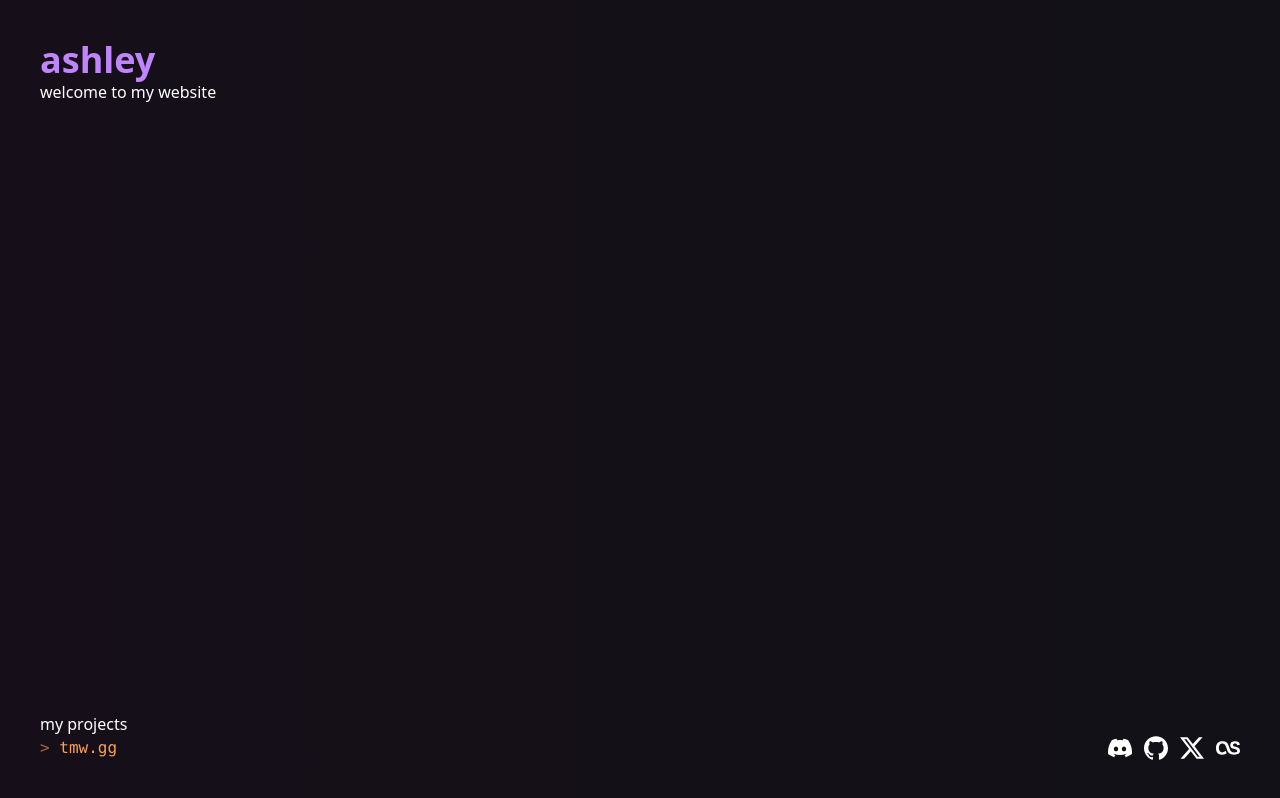
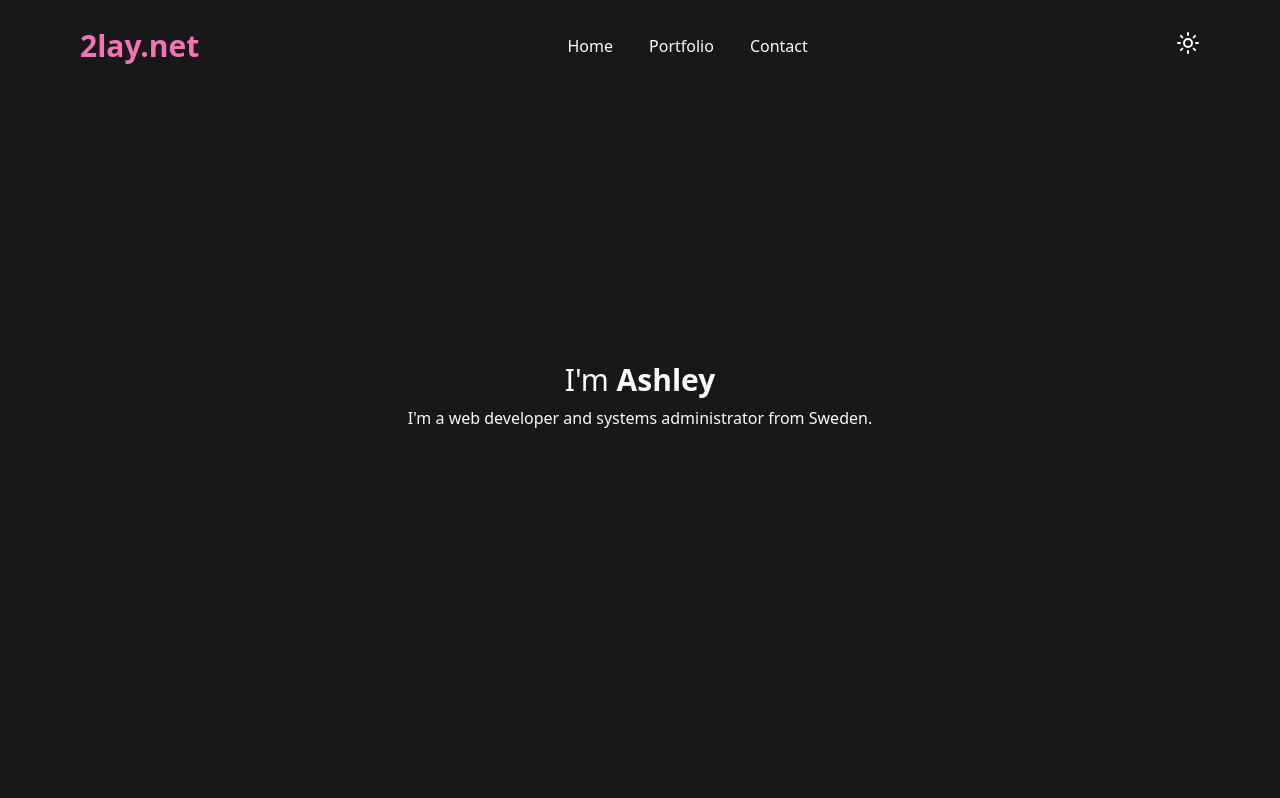
Before and after one commit to 2lay/2lay.net, a SvelteKit app: page / in a window 1280 px wide. Built offline with nearby package versions, Linux system fonts and the light colour scheme.

Commit message:
feat: some

```diff
--- a/package.json
+++ b/package.json
@@ -42,6 +42,7 @@
 	},
 	"dependencies": {
 		"drizzle-orm": "^0.33.0",
+		"lucide-svelte": "^0.454.0",
 		"postgres": "^3.4.4"
 	}
 }
--- /dev/null
+++ b/src/lib/components/Navigation.svelte
@@ -0,0 +1,27 @@
+<script>
+    import ThemeSwitcher from '$lib/components/ThemeSwitcher.svelte';
+    import { House } from 'lucide-svelte';
+  </script>
+
+  <div
+    id="nav"
+    class="flex items-center justify-between text-neutral-50 dark:text-neutral-900 px-20 pt-7 fixed top-0 left-0 w-full z-10"
+  >
+    <div id="nav-left">
+      <p class="text-bold text-3xl font-bold"><span class="text-pink-400">2lay.net</span></p>
+    </div>
+    <div id="nav-right" class="flex flex-row space-x-4">
+      <a href="https://google.com" class="flex duration-150 hover:text-pink-100 hover:bg-pink-300/20 hover:shadow-pink-200 dark:hover:text-pink-600 dark:hover:bg-pink-50 dark:hover:shadow-pink-100 px-2.5 py-1.5 rounded-lg">
+        <p>Home</p>
+      </a>
+      <a href="https://google.com" class="flex duration-150 hover:text-pink-100 hover:bg-pink-300/20 hover:shadow-pink-200 dark:hover:text-pink-600 dark:hover:bg-pink-50 dark:hover:shadow-pink-100 px-2.5 py-1.5 rounded-lg">
+        <p>Portfolio</p>
+      </a>
+      <a href="https://google.com" class="flex duration-150 hover:text-pink-100 hover:bg-pink-300/20 hover:shadow-pink-200 dark:hover:text-pink-600 dark:hover:bg-pink-50 dark:hover:shadow-pink-100 px-2.5 py-1.5 rounded-lg">
+        <p>Contact</p>
+      </a>
+    </div>
+    <div>
+      <ThemeSwitcher />
+    </div>
+  </div>
--- /dev/null
+++ b/src/lib/components/ThemeSwitcher.svelte
@@ -0,0 +1,24 @@
+<script>
+  import { Sun, Moon } from 'lucide-svelte';
+  import { browser } from '$app/environment';
+
+  let isDarkMode = false;
+
+  function toggle() {
+    if (browser) {
+      document.body.classList.toggle('dark');
+      isDarkMode = !isDarkMode;
+    }
+  }
+</script>
+
+<button
+  class="text-neutral-50 dark:text-neutral-900"
+  on:click={toggle}
+  aria-label="Toggle dark mode">
+  {#if isDarkMode}
+    <Moon class="w-6 h-6" />
+  {:else}
+    <Sun class="w-6 h-6" />
+  {/if}
+</button>
--- /dev/null
+++ b/src/lib/styles.svelte
@@ -0,0 +1,10 @@
+<style lang="postcss">
+	:global(body) {
+		@apply bg-zinc-900;
+		transition: background-color 0.3s;
+	}
+	:global(body.dark) {
+		@apply bg-zinc-200;
+	}
+
+</style>
--- a/src/routes/+layout.svelte
+++ b/src/routes/+layout.svelte
@@ -1,8 +1,9 @@
 <script lang="ts">
 	import '../app.css';
 	let { children } = $props();
+	import Styles from '../lib/styles.svelte';
 </script>
 
-<div class="min-h-screen bg-neutral-900 text-white">
+<div>
 	{@render children()}
 </div>
--- a/src/routes/+page.svelte
+++ b/src/routes/+page.svelte
@@ -1,67 +1,10 @@
-<svelte:head>
-    <title>2lay.net</title>
-    <meta name="description" content="2lay.net" />
-    <meta name="keywords" content="2lay,ashley,2lay.net" />
-    <meta property="og:title" content="2lay.net" />
-    <meta property="og:description" content="2lay.net" />
-    <meta property="og:type" content="website" />
-    <meta property="og:url" content="https://2lay.net" />
-    <meta property="og:image" content="https://2lay.net/avatar.png" />
-    <meta property="og:site_name" content="2lay.net" />
-    <meta property="theme-color" content="#c084fc" />
-    <meta name="twitter:card" content="summary" />
-    <meta name="twitter:title" content="2lay.net" />
-    <meta name="twitter:description" content="2lay.net" />
-    <meta name="twitter:image" content="https://2lay.net/avatar.png" />
-    <link rel="icon" href="/favicon.ico" />
-    <link rel="apple-touch-icon" href="https://2lay.net/avatar.png" />
-  </svelte:head>
-<main>
-    <div class="flex h-screen flex-col justify-between bg-gradient-to-r from-[#df94fb] to-[#c1adf8] p-10">
-      <div class="absolute inset-0 bg-black opacity-90"></div>
-      <div class="relative z-10 flex h-screen flex-col justify-between">
-        <div>
-          <h1 class="text-4xl font-bold text-purple-400">ashley</h1>
-          <p>welcome to my website</p>
-        </div>
-        <div class="flex justify-between">
-          <div class="flex flex-col gap-[0px]">
-            <p class="text-white">my projects</p>
-            <a href="https://tmw.gg" class="font-mono text-[#ff9f4d] transition-colors duration-300 hover:text-[#ffb472]">
-              <span class="text-[#a86932] group-hover:text-[#ffb472]">></span> tmw.gg </a>
-          </div>
-          <!-- svelte-ignore a11y_consider_explicit_label -->
-          <div class="flex items-end gap-[0px] gap-x-3">
-            <!-- svelte-ignore a11y_consider_explicit_label -->
-            <!-- svelte-ignore a11y_invalid_attribute -->
-            <a href="#" class="group relative h-6 w-6 hover:scale-110 duration-150">
-              <div class="pointer-events-none absolute bottom-full left-1/2 mb-2 -translate-x-1/2 opacity-0 transition-opacity duration-200 group-hover:opacity-100">
-                <div class="whitespace-nowrap rounded bg-neutral-800 px-2 py-1 text-sm text-white">
-                  <strong>2lay</strong> on Discord
-                </div>
-                <div class="mx-auto h-0 w-0 border-l-[6px] border-r-[6px] border-t-[6px] border-l-transparent border-r-transparent border-t-neutral-800"></div>
-              </div>
-              <svg viewBox="0 0 24 24" xmlns="http://www.w3.org/2000/svg" class="h-full w-full fill-white text-white transition-colors duration-300 hover:fill-purple-400">
-                <path d="M20.317 4.3698a19.7913 19.7913 0 00-4.8851-1.5152.0741.0741 0 00-.0785.0371c-.211.3753-.4447.8648-.6083 1.2495-1.8447-.2762-3.68-.2762-5.4868 0-.1636-.3933-.4058-.8742-.6177-1.2495a.077.077 0 00-.0785-.037 19.7363 19.7363 0 00-4.8852 1.515.0699.0699 0 00-.0321.0277C.5334 9.0458-.319 13.5799.0992 18.0578a.0824.0824 0 00.0312.0561c2.0528 1.5076 4.0413 2.4228 5.9929 3.0294a.0777.0777 0 00.0842-.0276c.4616-.6304.8731-1.2952 1.226-1.9942a.076.076 0 00-.0416-.1057c-.6528-.2476-1.2743-.5495-1.8722-.8923a.077.077 0 01-.0076-.1277c.1258-.0943.2517-.1923.3718-.2914a.0743.0743 0 01.0776-.0105c3.9278 1.7933 8.18 1.7933 12.0614 0a.0739.0739 0 01.0785.0095c.1202.099.246.1981.3728.2924a.077.077 0 01-.0066.1276 12.2986 12.2986 0 01-1.873.8914.0766.0766 0 00-.0407.1067c.3604.698.7719 1.3628 1.225 1.9932a.076.076 0 00.0842.0286c1.961-.6067 3.9495-1.5219 6.0023-3.0294a.077.077 0 00.0313-.0552c.5004-5.177-.8382-9.6739-3.5485-13.6604a.061.061 0 00-.0312-.0286zM8.02 15.3312c-1.1825 0-2.1569-1.0857-2.1569-2.419 0-1.3332.9555-2.4189 2.157-2.4189 1.2108 0 2.1757 1.0952 2.1568 2.419 0 1.3332-.9555 2.4189-2.1569 2.4189zm7.9748 0c-1.1825 0-2.1569-1.0857-2.1569-2.419 0-1.3332.9554-2.4189 2.1569-2.4189 1.2108 0 2.1757 1.0952 2.1568 2.419 0 1.3332-.946 2.4189-2.1568 2.4189Z" />
-              </svg>
-            </a>
-            <a href="https://github.com/2lay" class="h-6 w-6 hover:scale-110 duration-150">
-              <svg viewBox="0 0 24 24" xmlns="http://www.w3.org/2000/svg" class="h-full w-full fill-white text-white transition-colors duration-300 hover:fill-purple-400">
-                <path d="M12 .297c-6.63 0-12 5.373-12 12 0 5.303 3.438 9.8 8.205 11.385.6.113.82-.258.82-.577 0-.285-.01-1.04-.015-2.04-3.338.724-4.042-1.61-4.042-1.61C4.422 18.07 3.633 17.7 3.633 17.7c-1.087-.744.084-.729.084-.729 1.205.084 1.838 1.236 1.838 1.236 1.07 1.835 2.809 1.305 3.495.998.108-.776.417-1.305.76-1.605-2.665-.3-5.466-1.332-5.466-5.93 0-1.31.465-2.38 1.235-3.22-.135-.303-.54-1.523.105-3.176 0 0 1.005-.322 3.3 1.23.96-.267 1.98-.399 3-.405 1.02.006 2.04.138 3 .405 2.28-1.552 3.285-1.23 3.285-1.23.645 1.653.24 2.873.12 3.176.765.84 1.23 1.91 1.23 3.22 0 4.61-2.805 5.625-5.475 5.92.42.36.81 1.096.81 2.22 0 1.606-.015 2.896-.015 3.286 0 .315.21.69.825.57C20.565 22.092 24 17.592 24 12.297c0-6.627-5.373-12-12-12" />
-              </svg>
-            </a>
-            <a href="https://x.com/twolays" class="h-6 w-6 hover:scale-110 duration-150">
-              <svg viewBox="0 0 24 24" xmlns="http://www.w3.org/2000/svg" class="h-full w-full fill-white text-white transition-colors duration-300 hover:fill-purple-400">
-                <path d="M18.901 1.153h3.68l-8.04 9.19L24 22.846h-7.406l-5.8-7.584-6.638 7.584H.474l8.6-9.83L0 1.154h7.594l5.243 6.932ZM17.61 20.644h2.039L6.486 3.24H4.298Z" />
-              </svg>
-            </a>
-            <a href="https://last.fm/user/twolay" class="h-6 w-6 hover:scale-110 duration-150">
-              <svg class="h-full w-full fill-white text-white transition-colors duration-300 hover:fill-purple-400" role="img" viewBox="0 0 24 24" xmlns="http://www.w3.org/2000/svg">
-                <path d="M10.584 17.21l-.88-2.392s-1.43 1.594-3.573 1.594c-1.897 0-3.244-1.649-3.244-4.288 0-3.382 1.704-4.591 3.381-4.591 2.42 0 3.189 1.567 3.849 3.574l.88 2.749c.88 2.666 2.529 4.81 7.285 4.81 3.409 0 5.718-1.044 5.718-3.793 0-2.227-1.265-3.381-3.63-3.931l-1.758-.385c-1.21-.275-1.567-.77-1.567-1.595 0-.934.742-1.484 1.952-1.484 1.32 0 2.034.495 2.144 1.677l2.749-.33c-.22-2.474-1.924-3.492-4.729-3.492-2.474 0-4.893.935-4.893 3.932 0 1.87.907 3.051 3.189 3.601l1.87.44c1.402.33 1.869.907 1.869 1.704 0 1.017-.99 1.43-2.86 1.43-2.776 0-3.93-1.457-4.59-3.464l-.907-2.75c-1.155-3.573-2.997-4.893-6.653-4.893C2.144 5.333 0 7.89 0 12.233c0 4.18 2.144 6.434 5.993 6.434 3.106 0 4.591-1.457 4.591-1.457z" />
-              </svg>
-            </a>
-          </div>
-        </div>
-      </div>
-    </div>
-  </main>
+<script>
+  import Navigation from "$lib/components/Navigation.svelte";
+</script>
+
+<Navigation />
+
+<div class="flex flex-col min-h-screen justify-center items-center text-neutral-50 dark:text-neutral-900">
+  <div class="text-3xl">I'm <span class="font-bold">Ashley</span></div>
+  <div class="p-2 max-w-xl text-center">I'm a web developer and systems administrator from Sweden.</div>
+</div>
--- a/tailwind.config.ts
+++ b/tailwind.config.ts
@@ -6,6 +6,6 @@ export default {
 	theme: {
 		extend: {}
 	},
-
+	darkMode: 'class',
 	plugins: []
 } satisfies Config;
```
Also changed, not shown: 1 other file (tests, documents, lock files or other folders).
